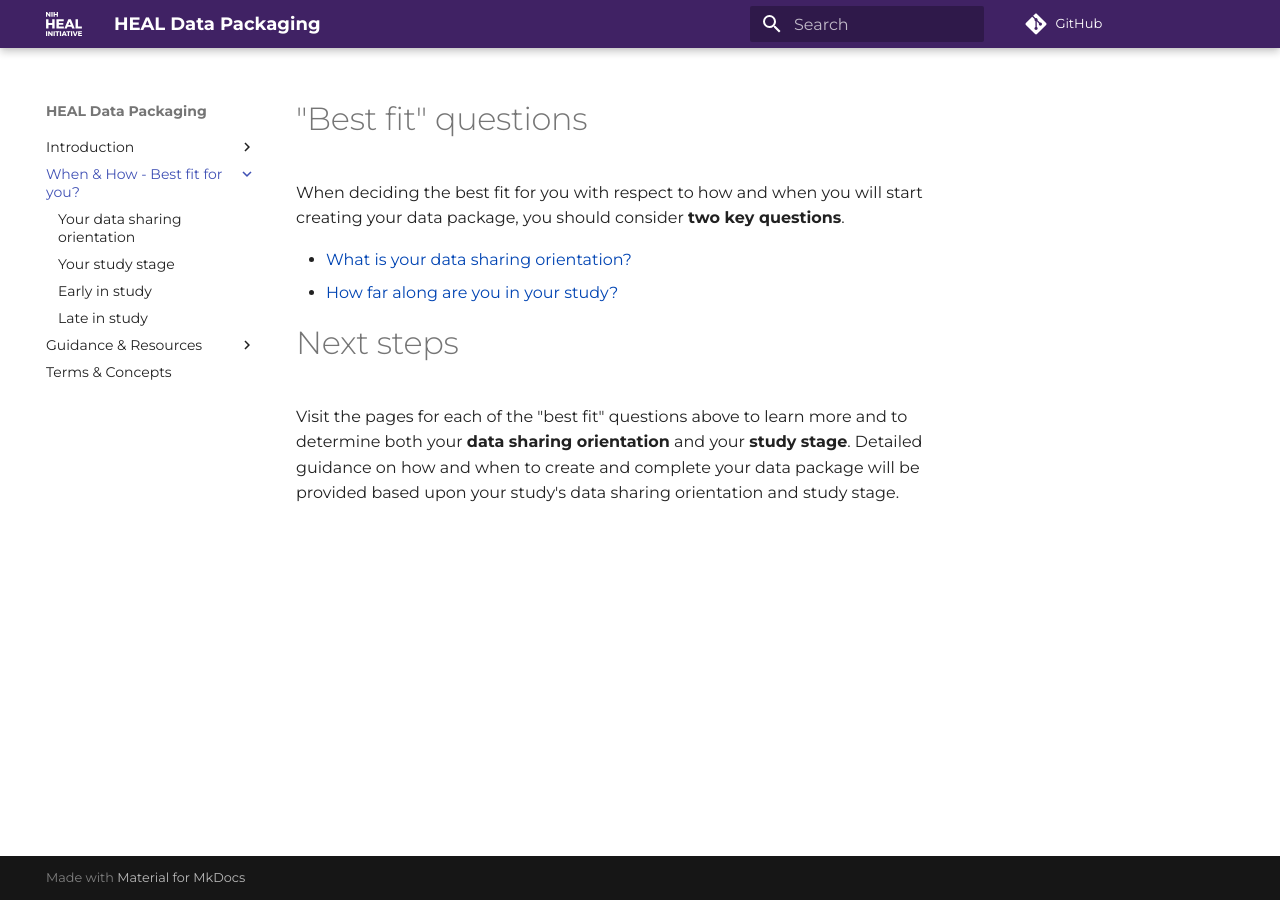
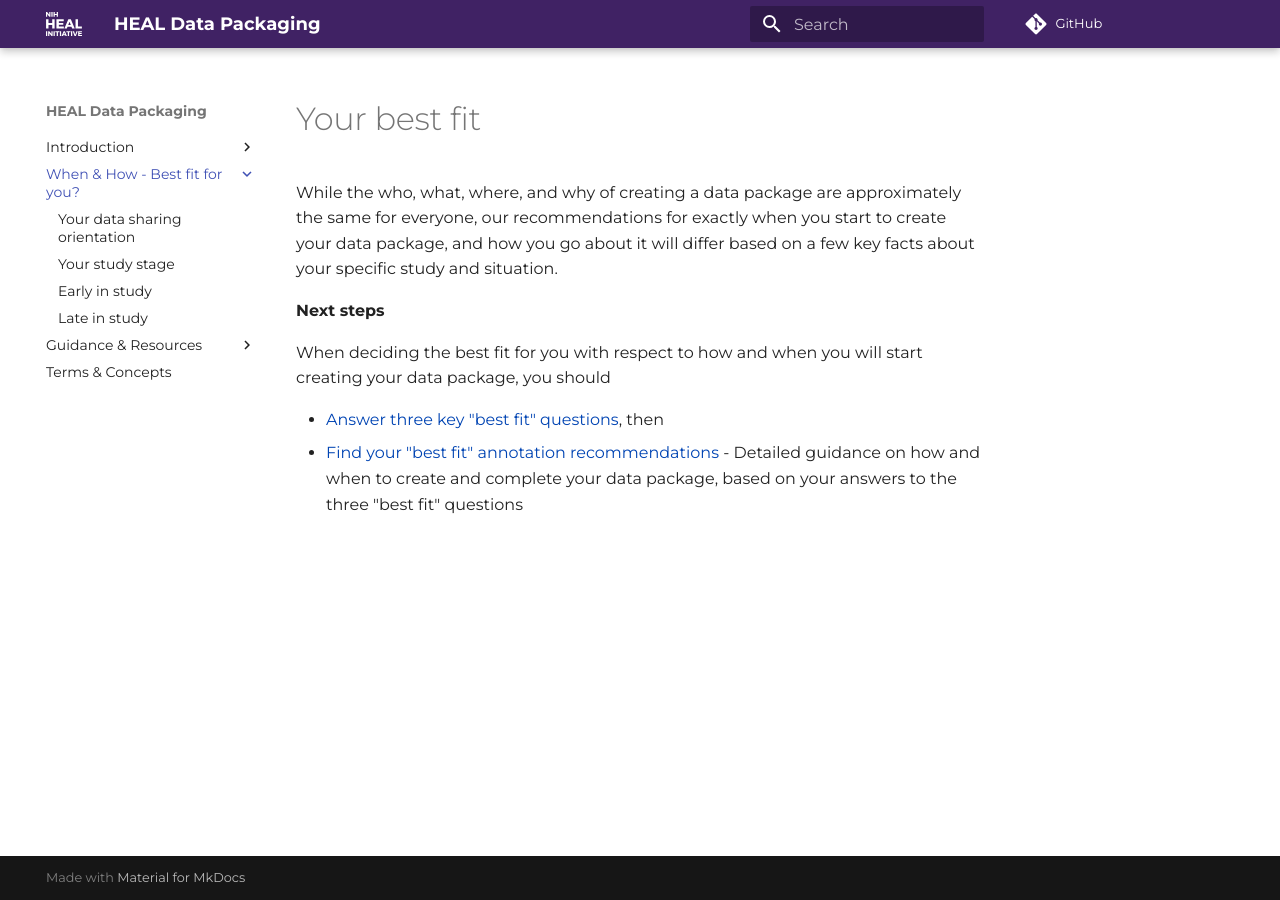
Before and after one commit to norc-heal/heal-data-pkg-guide, an MkDocs documentation site: the page built from docs/fit/index.md, in a window 1280 px wide. Built offline with MkDocs 1.6.1 and Material for MkDocs 9.7.7, drawn with Linux system fonts in a browser that asks for light colours; comment, search, counter and statistics services are not loaded.

Commit message:
added content and reconfigured best fit section

```diff
--- a/docs/fit/index.md
+++ b/docs/fit/index.md
@@ -1,9 +1,9 @@
-# "Best fit" questions
-When deciding the best fit for you with respect to how and when you will start creating your data package, you should consider **two key questions**.
+# Your best fit
+While the who, what, where, and why of creating a data package are approximately the same for everyone, our recommendations for exactly when you start to create your data package, and how you go about it will differ based on a few key facts about your specific study and situation.
 
-* [What is your data sharing orientation?](data-sharing-orientation.md)
-* [How far along are you in your study?](study-stage.md)
+**Next steps**
 
-# Next steps
+When deciding the best fit for you with respect to how and when you will start creating your data package, you should
 
-Visit the pages for each of the "best fit" questions above to learn more and to determine both your **data sharing orientation** and your **study stage**. Detailed guidance on how and when to create and complete your data package will be provided based upon your study's data sharing orientation and study stage.
+* [Answer three key "best fit" questions](best-fit-questions.md), then
+* [Find your "best fit" annotation recommendations](best-fit-annotation-recs.md) - Detailed guidance on how and when to create and complete your data package, based on your answers to the three "best fit" questions
```
Also changed, not shown: docs/fit/best-fit-annotation-recs.md (added, +35 -0 lines), docs/fit/best-fit-questions.md (added, +58 -0 lines).
